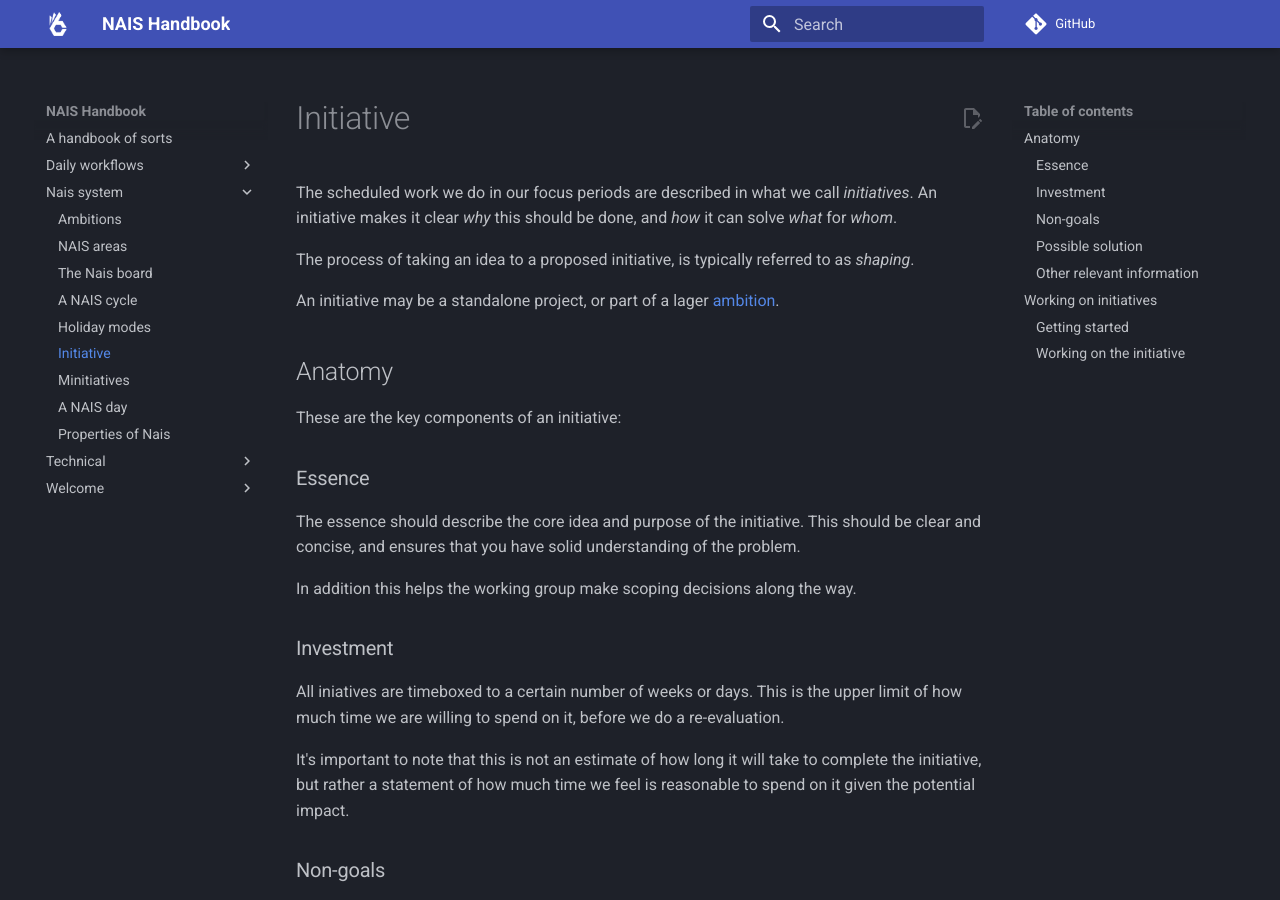
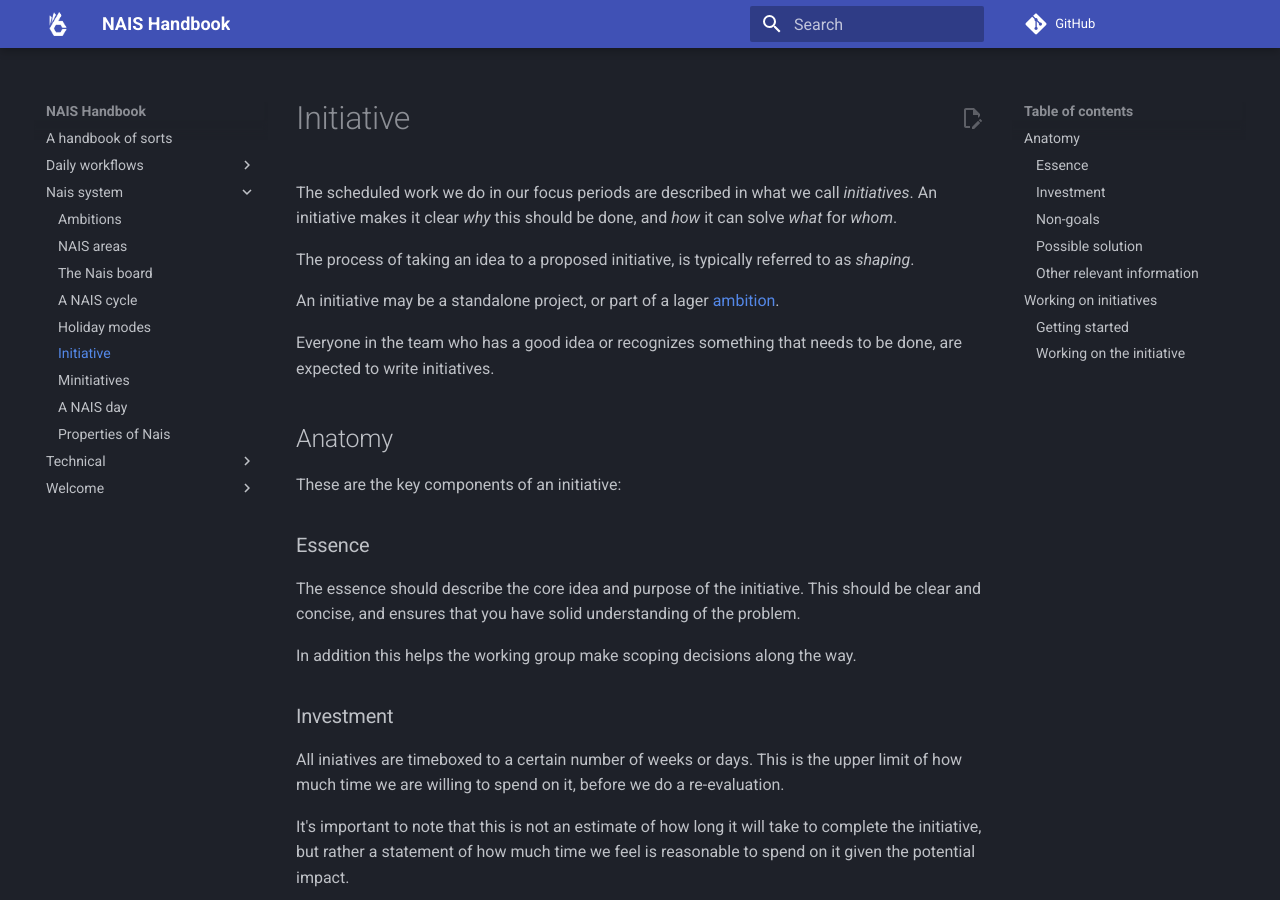
Before and after one commit to nais/handbook, an MkDocs documentation site: the page built from docs/nais-system/initiatives.md, in a window 1280 px wide and 900 px high. Built offline with MkDocs 1.6.1 and Material for MkDocs 9.7.7, drawn with Linux system fonts in a browser that asks for light colours; comment, search, counter and statistics services are not loaded.

Commit message:
Presisering rundt initiativsforventninger
Co-authored-by: Johnny Horvi <johnny@horvi.no>

```diff
--- a/docs/nais-system/initiatives.md
+++ b/docs/nais-system/initiatives.md
@@ -6,6 +6,8 @@ An initiative makes it clear _why_ this should be done, and _how_ it can solve _
 The process of taking an idea to a proposed initiative, is typically referred to as _shaping_.
 
 An initiative may be a standalone project, or part of a lager [ambition](ambitions.md).
+
+ Everyone in the team who has a good idea or recognizes something that needs to be done, are expected to write initiatives.
 
 ## Anatomy
 
```
